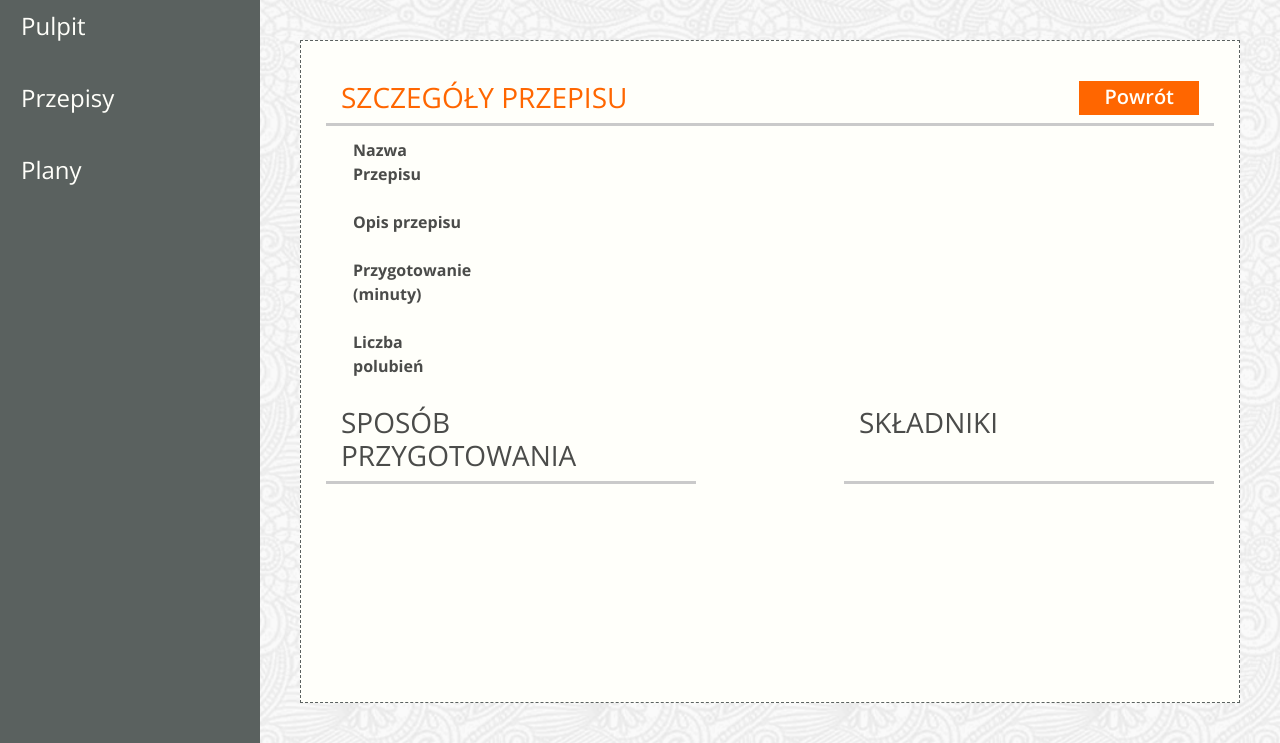
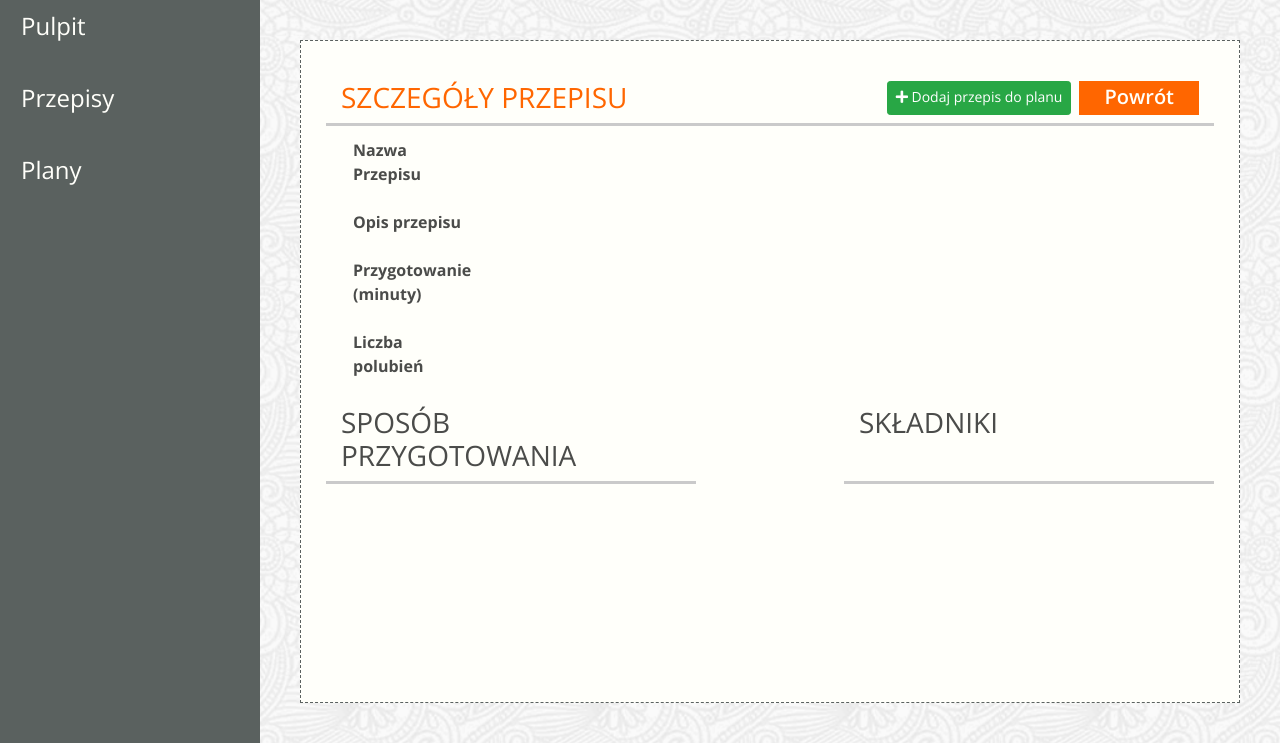
Before and after one commit to Luba-dotcam/Jedzonko, a Django app: template jedzonko/templates/app-recipe-details.html in a window 1280 px wide. Shown: the part 84-827 px from the top of the page. Run offline with Django 3.2, Linux system fonts and the light colour scheme; the template is opened without the code that fills it, so the values that code supplies are empty; some libraries are stand-ins or nearby versions; some web fonts are replaced.

Commit message:
linki do formularza dodawania przepisów do planu +0002 0005 usunięte z migracji

```diff
--- a/jedzonko/templates/app-details-schedules.html
+++ b/jedzonko/templates/app-details-schedules.html
@@ -8,6 +8,10 @@
             <h3 class="color-header text-uppercase">SZCZEGÓŁY PLANU</h3>
         </div>
         <div class="col d-flex justify-content-end mb-2 noPadding">
+            <a href="{% url 'plan-add-recipe' %}" class="btn btn-success btn-sm">
+                <i class="fas fa-plus"></i> Dodaj przepis do planu
+            </a>
+            <div class="ml-2"></div>
             <a href="" class="btn btn-success rounded-0 pt-0 pb-0 pr-4 pl-4">Powrót</a>
         </div>
     </div>
--- a/jedzonko/templates/app-recipe-details.html
+++ b/jedzonko/templates/app-recipe-details.html
@@ -7,9 +7,13 @@
         <div class="row border-bottom border-3">
             <div class="col"><h3 class="color-header text-uppercase">Szczegóły
                 przepisu</h3></div>
-            <div class="col d-flex justify-content-end mb-2"><a
-                    href="/app-recipes.html"
-                    class="btn btn-color rounded-0 pt-0 pb-0 pr-4 pl-4">Powrót</a>
+            <div class="col d-flex justify-content-end mb-2">
+
+                <a href="{% url 'plan-add-recipe' %}" class="btn btn-success btn-sm ml-2">
+                <i class="fas fa-plus"></i> Dodaj przepis do planu</a>
+
+                <a href="/app-recipes.html"
+                    class="btn btn-color rounded-0 pt-0 pb-0 pr-4 pl-4 ml-2">Powrót</a>
             </div>
         </div>
 
--- a/jedzonko/templates/app-schedules.html
+++ b/jedzonko/templates/app-schedules.html
@@ -8,8 +8,12 @@
             <h3 class="color-header text-uppercase">LISTA PLANÓW</h3>
         </div>
         <div class="col d-flex justify-content-end mb-2 noPadding">
+
+            <a href="{% url 'plan-add-recipe' %}" class="btn btn-success btn-sm ml-2">
+                <i class="fas fa-plus"></i> Dodaj przepis do planu</a>
+
             <a href="{% url 'plan-add' %}"
-               class="btn btn-success rounded-0 pt-0 pb-0 pr-4 pl-4">Dodaj
+               class="btn btn-success rounded-0 pt-0 pb-0 pr-4 pl-4 ml-2">Dodaj
                 plan</a>
         </div>
     </div>
```
Also changed, not shown: jedzonko/templates/app-recipes.html (+7 -2 lines), jedzonko/migrations/0002_plan.py (deleted), jedzonko/migrations/0005_merge_20230705_1513.py (deleted).
